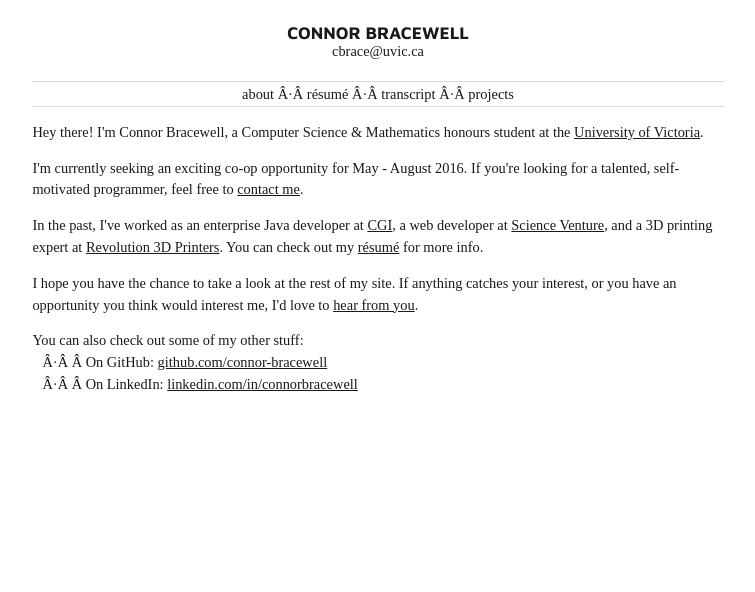
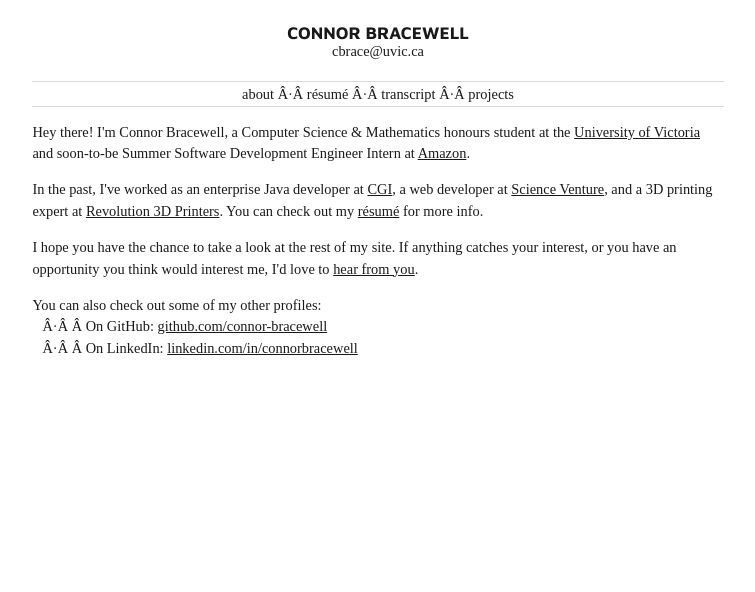
Before and after one commit to connor-bracewell/nnorco, a PHP site: page / in a window 1280 px wide. Shown: the top 592 px of the page, without its empty margins (262-1017 px from the left). Run offline with PHP 8.4, Linux system fonts and the light colour scheme; style sheets or scripts are compiled from the project's sources; some libraries are stand-ins or nearby versions; some web fonts are replaced.

Commit message:
Update main tab text

```diff
--- a/public/css/style.scss
+++ b/public/css/style.scss
@@ -231,7 +231,7 @@ h3.transcript-section {
     font-weight: bold;
 }
 
-.transcript-asterisk-explain {
+.transcript-explain {
     font-style: italic;
 }
 
--- a/public/index.html
+++ b/public/index.html
@@ -35,11 +35,10 @@
     <div class="content-container">
 
         <div class="content-panel" id="panel-about">
-            <p>Hey there! I'm Connor Bracewell, a Computer Science &amp; Mathematics honours student at the <a href="http://www.uvic.ca/" target="_blank">University of Victoria</a>.</p>
-            <p>I'm currently seeking an exciting co-op opportunity for May - August 2016. If you're looking for a talented, self-motivated programmer, feel free to <a href="mailto:cbrace@uvic.ca">contact me</a>.</p>
+            <p>Hey there! I'm Connor Bracewell, a Computer Science &amp; Mathematics honours student at the <a href="http://www.uvic.ca/" target="_blank">University of Victoria</a> and soon-to-be Summer Software Development Engineer Intern at <a href="https://www.amazon.ca" target="_blank">Amazon</a>.</p>
             <p>In the past, I've worked as an enterprise Java developer at <a href="https://www.cgi.com/" target="_blank">CGI</a>, a web developer at <a href="http://scienceventure.ca" target="_blank">Science Venture</a>, and a 3D printing expert at <a href="http://revolution3dprinters.com" target="_blank">Revolution 3D Printers</a>. You can check out my <a href="#resume" data-show="#panel-resume">r&eacute;sum&eacute;</a> for more info.</p>
             <p>I hope you have the chance to take a look at the rest of my site. If anything catches your interest, or you have an opportunity you think would interest me, I'd love to <a href="mailto:cbrace@uvic.ca">hear from you</a>.
-            <p>You can also check out some of my other stuff:</p>
+            <p>You can also check out some of my other profiles:</p>
             <ul>
                 <li>On GitHub: <a href="https://www.github.com/connor-bracewell/" target="_blank">github.com/connor-bracewell</a></li>
                 <li>On LinkedIn: <a href="https://www.linkedin.com/in/connorbracewell" target="_blank">linkedin.com/in/connorbracewell</a></li>
@@ -248,7 +247,7 @@
                     &middot; Matrix Algebra I &middot; <span class="transcript-grade">A+</span>
                 </li>
             </ul>
-            <p>* <span class="transcript-asterisk-explain">Prior to fall 2014, the University of Victoria did not record percentages as part of a final grade.</span></p>
+            <p class="transcript-explain">(Prior to fall 2014, the University of Victoria did not record percentages as part of a final grade)</p>
         </div>
 
         <div class="content-panel" id="projects">
```
